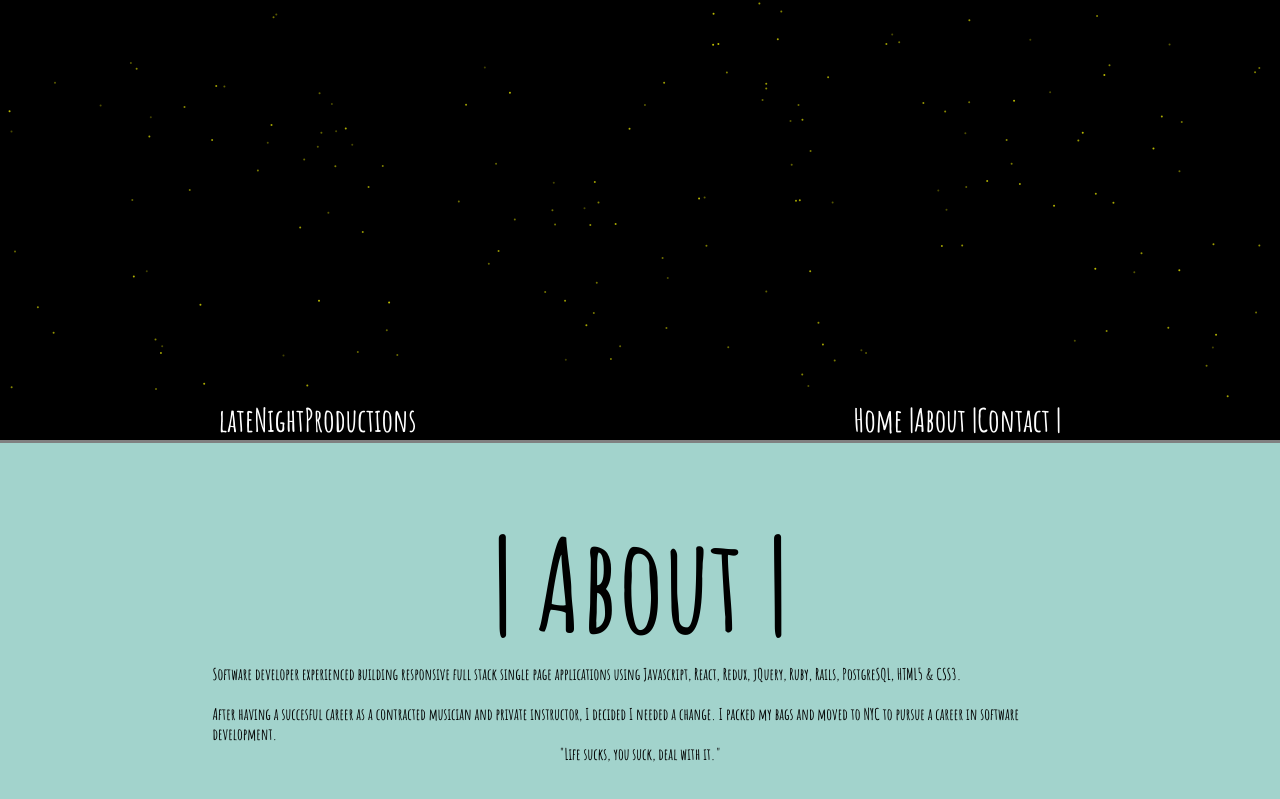
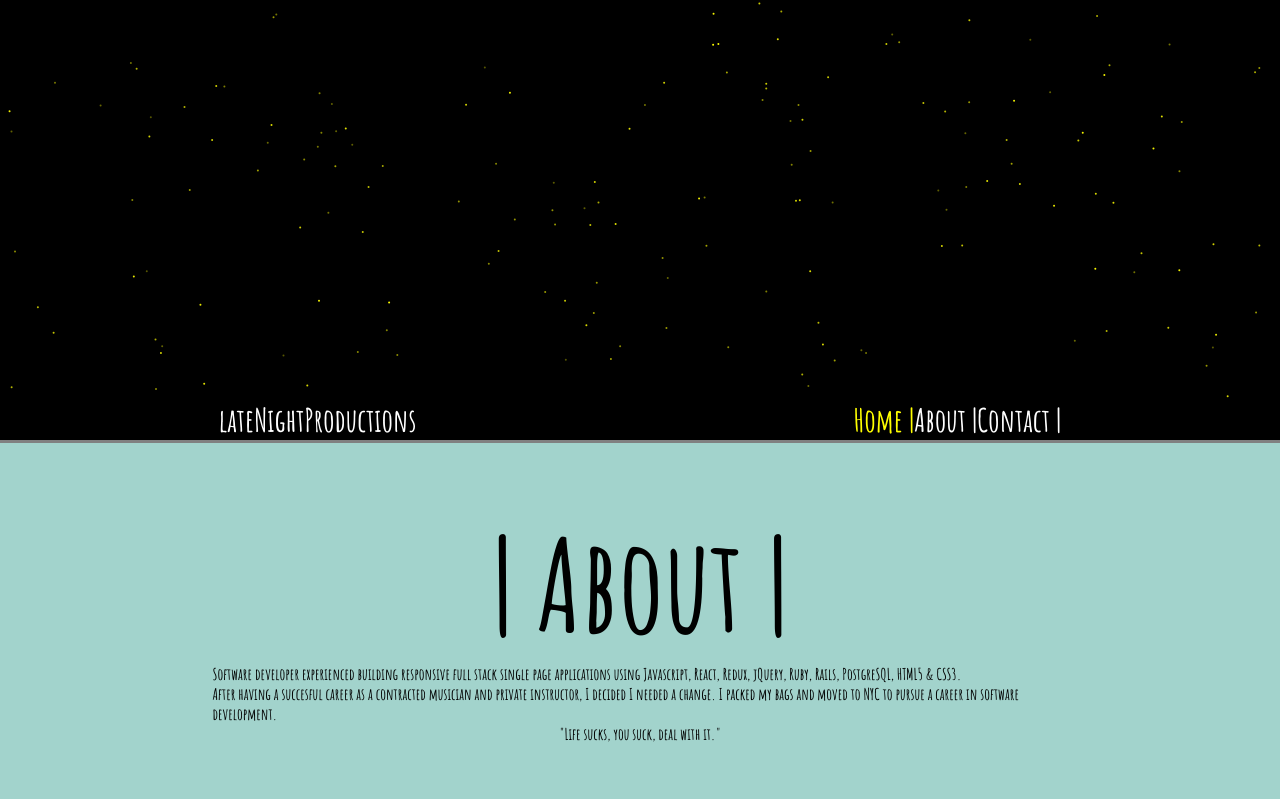
Before and after one commit to mm31415/lateNiteSite, a plain HTML site: page index.html in a window 1280 px wide. Shown: the part 521-1320 px from the top of the page. Drawn offline with Linux system fonts and the light colour scheme; animation ran at ten frames a second.

Commit message:
Add styling to nav bar based on Y offset of page

```diff
--- a/assets/css/contact.css
+++ b/assets/css/contact.css
@@ -19,3 +19,12 @@
   margin-right: 10px;
   margin-left: 10px;
 }
+
+#contact-links a:hover {
+  color: rgba(255, 255, 0, 1.0);
+  -webkit-transition: 0.6s;
+  transition: 0.6s;
+  font-size: 48px;
+  /* -webkit-animation: colorer 2.3s;
+  animation: colorer 2.3s; */
+}
--- a/assets/css/home.css
+++ b/assets/css/home.css
@@ -34,5 +34,4 @@
     background: rgba(162, 211, 204, 0.5);
     box-shadow:1px 1px 13px 1px rgba(255, 255, 0, 1.0);
   }
-
 }
--- a/assets/css/main.css
+++ b/assets/css/main.css
@@ -26,3 +26,15 @@
 #music {
   background: green;
 }
+
+.highlight {
+  color: rgba(255, 255, 0, 1.0);
+  -webkit-transition: 1.2s;
+  transition: 1.2s;
+}
+
+/* .unhighlight {
+  color: white;
+  -webkit-transition: 1.5s;
+  transition: 1.5s;
+} */
--- a/index.html
+++ b/index.html
@@ -34,7 +34,7 @@
           <h1>lateNightProductions</h1>
         </div>
         <ul id="nav-header-right">
-          <li><a id="home-btn" href="#">Home |</a></li>
+          <li><a id="home-btn" class="highlight" href="#">Home |</a></li>
           <li><a id="about-btn" href="#">About |</a></li>
           <!-- <li><a id="projects-btn" href="#">Projects |</a></li>
           <li><a id="music-btn" href="#">Music |</a></li> -->
@@ -44,15 +44,17 @@
 
       <section id="about">
         <h1>| About |</h1>
-        <p id="bio">
+        <p id="bio-skills">
           Software developer experienced building responsive full stack
           single page applications using Javascript, React, Redux, jQuery,
           Ruby, Rails, PostgreSQL, HTML5 & CSS3.
-          <br><br>
+        </p>
+        <p id="bio">
           After having a succesful career as a contracted musician and private
           instructor, I decided I needed a change.  I packed my bags and moved
           to NYC to pursue a career in software development.
         </p>
+
 
         <p id="about-quote">
           "Life sucks, you suck, deal with it."
--- a/lib/app.js
+++ b/lib/app.js
@@ -1,6 +1,5 @@
 
 document.addEventListener("DOMContentLoaded", () => {
-  // const canvasDrawer = window.canvasDrawer;
   window.canvasDrawer();
   window.scrolling();
 
--- a/lib/scrolling.js
+++ b/lib/scrolling.js
@@ -3,6 +3,7 @@ function scrolling () {
   const homeBtn = document.getElementById("home-btn");
   const aboutBtn = document.getElementById("about-btn");
   const contactBtn = document.getElementById("contact-btn");
+  let prevBtn = document.getElementsByClassName("highlight")[0];
 
   const homeSection = document.getElementById("home");
   const aboutSection = document.getElementById("about");
@@ -32,6 +33,25 @@ function scrolling () {
     }
   }
 
+  document.addEventListener("scroll", (e) => {
+    if(window.pageYOffset >= homeSection.offsetTop &&
+          window.pageYOffset < aboutSection.offsetTop) {
+      prevBtn.classList.remove("highlight");
+      homeBtn.classList.add("highlight");
+      prevBtn = homeBtn;
+
+    } else if(window.pageYOffset >= aboutSection.offsetTop &&
+          window.pageYOffset < contactSection.offsetTop) {
+      prevBtn.classList.remove("highlight");
+      aboutBtn.classList.add("highlight");
+      prevBtn = aboutBtn;
+    } else {
+      prevBtn.classList.remove("highlight");
+      contactBtn.classList.add("highlight");
+      prevBtn = contactBtn;
+    }
+  });
+
   checkBtn.addEventListener("click", (e) => {
     e.preventDefault();
     const scrollAmt = (aboutSection.offsetTop - window.pageYOffset) / 10;
@@ -46,13 +66,12 @@ function scrolling () {
 
   aboutBtn.addEventListener("click", (e) => {
     e.preventDefault();
-    if(aboutSection.offsetTop !== window.pageYOffset) {
-      const scrollAmt = (aboutSection.offsetTop - window.pageYOffset) / 10;
-      scrollPage(aboutSection, scrollAmt);
-    }
+    const scrollAmt = (aboutSection.offsetTop - window.pageYOffset) / 10;
+    scrollPage(aboutSection, scrollAmt);
   });
 
   contactBtn.addEventListener("click", (e) => {
+    debugger
     e.preventDefault();
     const scrollAmt = (contactSection.offsetTop - window.pageYOffset) / 10;
     scrollPage(contactSection, scrollAmt);
```
